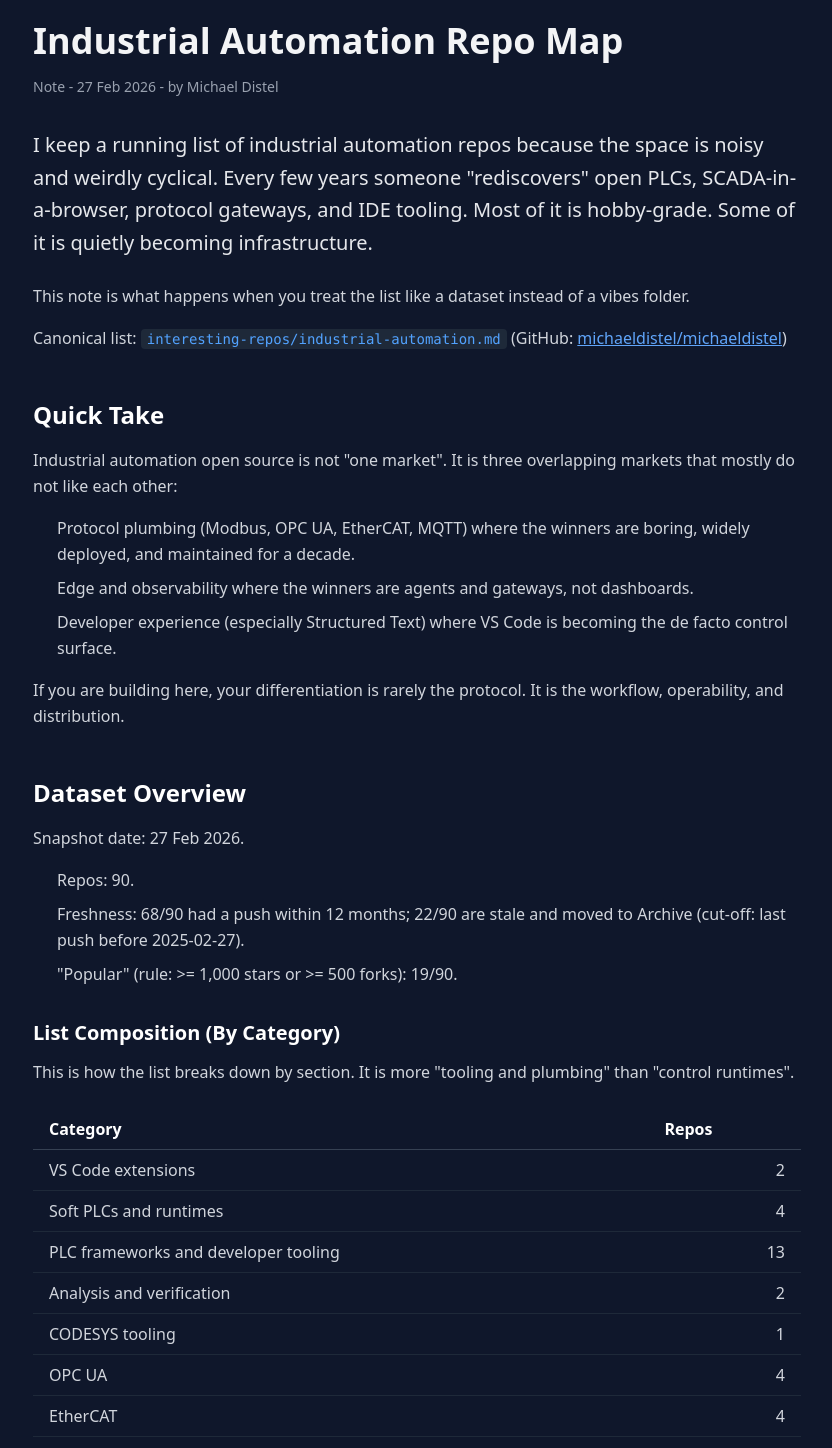
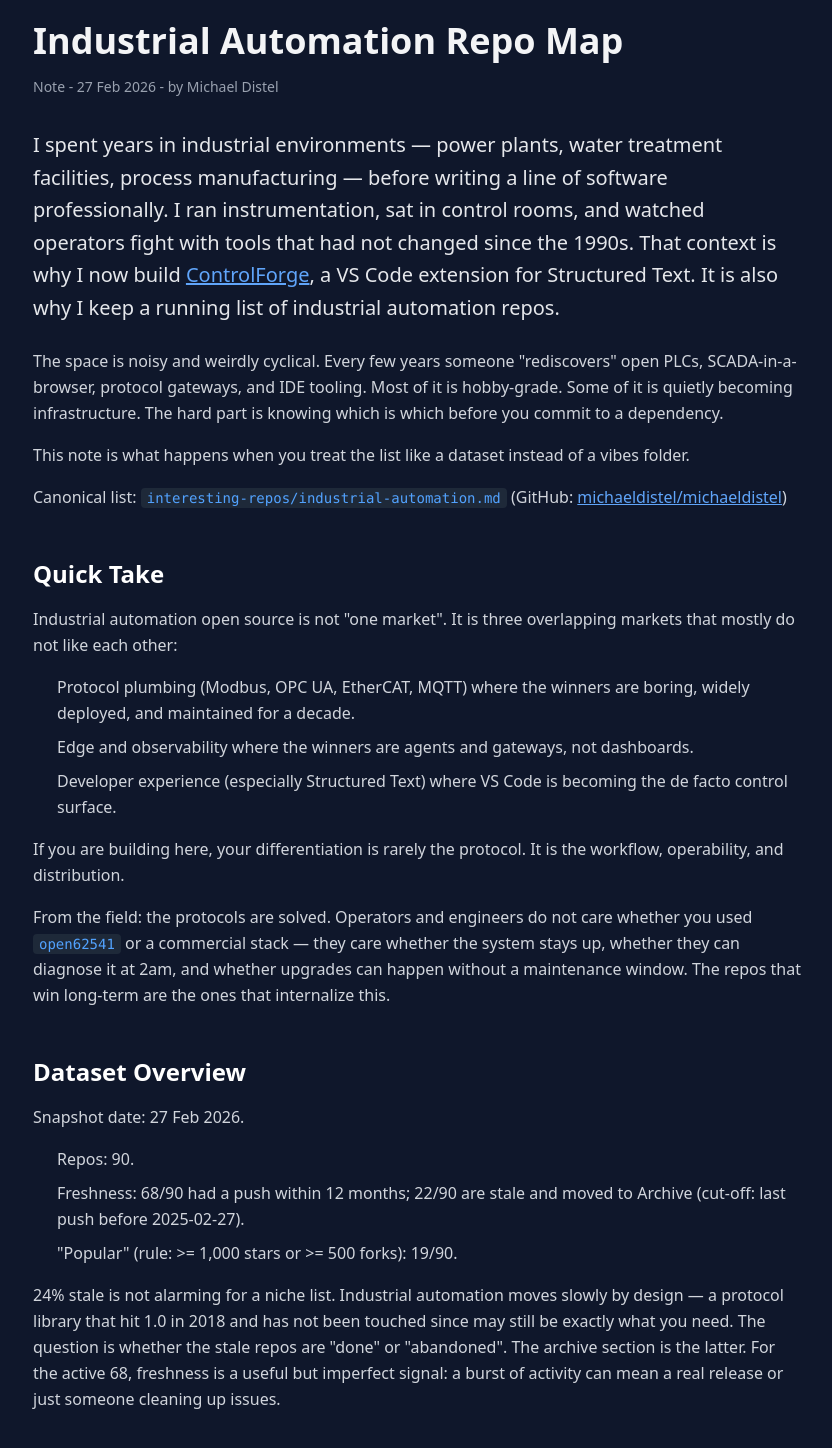
Before and after one commit to michaeldistel/michael-distel-website, a SvelteKit app: page /industrial/automation-repo-map in a window 1280 px wide. Shown: the part 120-1568 px from the top of the page, without its empty margins (223-1055 px from the left). Built offline with nearby package versions, Linux system fonts and the light colour scheme.

Commit message:
expand automation-repo-map post: personal intro + deeper section analysis

```diff
--- a/src/routes/industrial/automation-repo-map/+page.svelte
+++ b/src/routes/industrial/automation-repo-map/+page.svelte
@@ -42,10 +42,20 @@
 
 		<div class="prose prose-invert max-w-none">
 			<p class="lead">
-				I keep a running list of industrial automation repos because the space is noisy and weirdly
-				cyclical. Every few years someone "rediscovers" open PLCs, SCADA-in-a-browser, protocol
-				gateways, and IDE tooling. Most of it is hobby-grade. Some of it is quietly becoming
-				infrastructure.
+				I spent years in industrial environments — power plants, water treatment facilities, process
+				manufacturing — before writing a line of software professionally. I ran instrumentation, sat
+				in control rooms, and watched operators fight with tools that had not changed since the
+				1990s. That context is why I now build <ExternalLink href="https://controlforge.dev"
+					>ControlForge</ExternalLink
+				>, a VS Code extension for Structured Text. It is also why I keep a running list of
+				industrial automation repos.
+			</p>
+
+			<p>
+				The space is noisy and weirdly cyclical. Every few years someone "rediscovers" open PLCs,
+				SCADA-in-a-browser, protocol gateways, and IDE tooling. Most of it is hobby-grade. Some of
+				it is quietly becoming infrastructure. The hard part is knowing which is which before you
+				commit to a dependency.
 			</p>
 
 			<p>
@@ -82,6 +92,12 @@
 					If you are building here, your differentiation is rarely the protocol. It is the workflow,
 					operability, and distribution.
 				</p>
+				<p>
+					From the field: the protocols are solved. Operators and engineers do not care whether you
+					used <code>open62541</code> or a commercial stack — they care whether the system stays up,
+					whether they can diagnose it at 2am, and whether upgrades can happen without a maintenance
+					window. The repos that win long-term are the ones that internalize this.
+				</p>
 			</section>
 
 			<section>
@@ -95,6 +111,13 @@
 					</li>
 					<li>"Popular" (rule: >= 1,000 stars or >= 500 forks): 19/90.</li>
 				</ul>
+				<p>
+					24% stale is not alarming for a niche list. Industrial automation moves slowly by design —
+					a protocol library that hit 1.0 in 2018 and has not been touched since may still be
+					exactly what you need. The question is whether the stale repos are "done" or "abandoned".
+					The archive section is the latter. For the active 68, freshness is a useful but imperfect
+					signal: a burst of activity can mean a real release or just someone cleaning up issues.
+				</p>
 
 				<h3>List Composition (By Category)</h3>
 				<p>
@@ -175,6 +198,18 @@
 					<li>Rust: 4</li>
 				</ul>
 				<p>Translation: the glue is still .NET and Python; the protocol stacks are still C/C++.</p>
+				<p>
+					Rust at 4 repos is worth watching. Not because Rust will replace C in field devices
+					anytime soon — it will not — but because newer gateway and tooling work is starting there
+					deliberately. The choice signals something about maintainer culture: people who pick Rust
+					for this work tend to care about correctness in a way that matters when the thing you are
+					connecting to runs a turbine.
+				</p>
+				<p>
+					TypeScript at 9 tells you the browser-facing layer is real. VS Code extensions, SCADA web
+					UIs, edge dashboards. The OT/IT boundary is not a wall anymore; it is a gradient, and the
+					TypeScript repos are sitting right on it.
+				</p>
 			</section>
 
 			<section>
@@ -202,6 +237,20 @@
 					If you are building something that competes with these, you are not "building an
 					integration". You are picking a fight with incumbent open source gravity.
 				</p>
+				<p>
+					The star counts also reveal where the developer-facing interface is. Telegraf and
+					Mosquitto get stars from backend engineers and DevOps people who have never touched a PLC.
+					That cross-pollination is structural — once your industrial data is in InfluxDB or flowing
+					over MQTT, the toolchain from there is indistinguishable from any other time-series or
+					messaging problem. That is a feature. It means the talent pool for operating these systems
+					is far larger than the OT headcount would suggest.
+				</p>
+				<p>
+					The absence of CODESYS, Beckhoff TwinCAT, and Rockwell Studio 5000 from this list is
+					intentional — they are commercial and not open source. But their gravity shapes everything
+					here. Most of the "developer experience" repos exist because those vendors' tooling is
+					expensive, locked-in, or both.
+				</p>
 			</section>
 
 			<section>
@@ -220,6 +269,19 @@
 				<p>
 					This matters if you are betting on these projects: maintainer bandwidth and triage culture
 					are part of your supply chain.
+				</p>
+				<p>
+					883 open issues on <code>open62541</code> sounds alarming. It is not — it is a sign that the
+					project is load-bearing for a lot of real deployments across multiple industries and countries,
+					many of which have divergent edge cases. The issue queue is the project's surface area made
+					visible. Compare it to a project with 12 stars and 0 issues: the latter is not healthier; it
+					is just unknown.
+				</p>
+				<p>
+					What would worry me is a project with high star count, high issue count, and a commit
+					history that shows one or two people doing all the work with no sign of succession
+					planning. That is a supply chain risk in the real sense. FUXA at 360 open issues with a
+					small maintainer team is worth watching on that axis.
 				</p>
 			</section>
 
@@ -242,6 +304,20 @@
 				<p>
 					If you are a tooling startup, assume VS Code is the browser. Assume LSP is the product.
 				</p>
+				<p>
+					I built ControlForge in this space, so I have skin in the game here. The pattern is real:
+					when I ask automation engineers what they want, they do not ask for a new IDE. They ask
+					for the thing they already use (VS Code) to stop being useless with their language.
+					Diagnostics on save. Go-to-definition. Rename that actually works across files. These are
+					table stakes for any modern language and Structured Text has almost none of it outside
+					vendor tools that cost thousands per seat and only run on Windows.
+				</p>
+				<p>
+					The two-camp split (syntax coverage vs. LSP) is also a business model split. Syntax
+					coverage is a free tier: low friction, easy to distribute, spreads by word of mouth. LSP
+					is where you can charge, because it requires real investment to build and teams feel the
+					absence acutely once their codebase grows past a few hundred POUs.
+				</p>
 			</section>
 
 			<section>
@@ -262,6 +338,21 @@
 					As a founder, do not misread this as "Siemens is going open". It is "Siemens is making
 					integration cheaper". Still useful, still not altruistic.
 				</p>
+				<p>
+					The design system (<code>ix</code>) is the most interesting item on that list. It is
+					Siemens betting that the UI layer for industrial applications converges toward the same
+					component patterns as enterprise SaaS, just with more status indicators and fewer
+					marketing gradients. They are probably right. The teams building HMI and SCADA
+					replacements do not want to design a button component from scratch; they want something
+					that looks like it belongs in a control room without requiring a UX consultant to approve
+					it.
+				</p>
+				<p>
+					The perimeter strategy also means Siemens is not going to kill the open source ecosystem
+					for TIA Portal tooling — they will tolerate and occasionally enable it, because every
+					automation engineer who can script against TIA Portal via Openness is more productive and
+					less likely to switch vendors. Lock-in through productivity, not walls.
+				</p>
 			</section>
 
 			<section>
@@ -279,6 +370,16 @@
 				<p>
 					The lesson is not "copy OpenPLC". The lesson is that narrative plus an end-to-end path
 					(even if imperfect) beats a pure library.
+				</p>
+				<p>
+					The deeper lesson from OpenPLC's staleness is about the maintenance contract implicit in
+					any open-source runtime. Building a PLC runtime is not the hard part — determinism, scan
+					cycle guarantees, and hardware IO support are hard, but solvable. The hard part is the
+					10-year support contract you implicitly sign when engineers start deploying it in real
+					facilities. Thiago Alves built something real and then could not sustain it alone. That is
+					not a failure of the project; it is the economics of single-maintainer infrastructure.
+					Anyone building in this space should have an answer to "who maintains this in year 5?"
+					before year 1.
 				</p>
 			</section>
 
@@ -300,6 +401,13 @@
 					<li>check for dual-licensing,</li>
 					<li>check for copyleft components in the dependency chain.</li>
 				</ul>
+				<p>
+					The copyleft chain is where people get burned. A gateway that pulls in a GPL'd protocol
+					stack — even transitively — changes the compliance picture for the firmware you ship on
+					that gateway. In industrial, where the customer is often a large manufacturer with a legal
+					team that has seen GPL enforcement cases, this is not theoretical. It kills deals. Run
+					your SBOM before you commit to a dependency, not after you have a customer asking for it.
+				</p>
 			</section>
 
 			<section>
@@ -326,6 +434,22 @@
 						dependencies.
 					</li>
 				</ul>
+				<p>
+					The "gateways that are operationally boring" point deserves more emphasis. I have seen
+					what happens in a water treatment facility when a gateway loses its config after a power
+					cycle, or when firmware updates require physically pulling hardware. The operational cost
+					of a gateway that lacks rollback, remote config, and telemetry is paid in on-call hours,
+					not in GitHub issues. The market for "gateway that just works at 3am" is real and
+					underserved by the open source list.
+				</p>
+				<p>
+					The cross-vendor Structured Text tooling point is personal. The pain of working with ST
+					across CODESYS, TwinCAT, Siemens, and Allen-Bradley — all of which have slightly different
+					dialects and completely different tooling — is constant. Every automation team I have
+					talked to has the same problem: they have code across vendors, no way to lint it
+					consistently, no formatter they trust, and no CI pipeline because the vendor tools do not
+					have one. That is the hill I picked.
+				</p>
 			</section>
 
 			<section>
```
